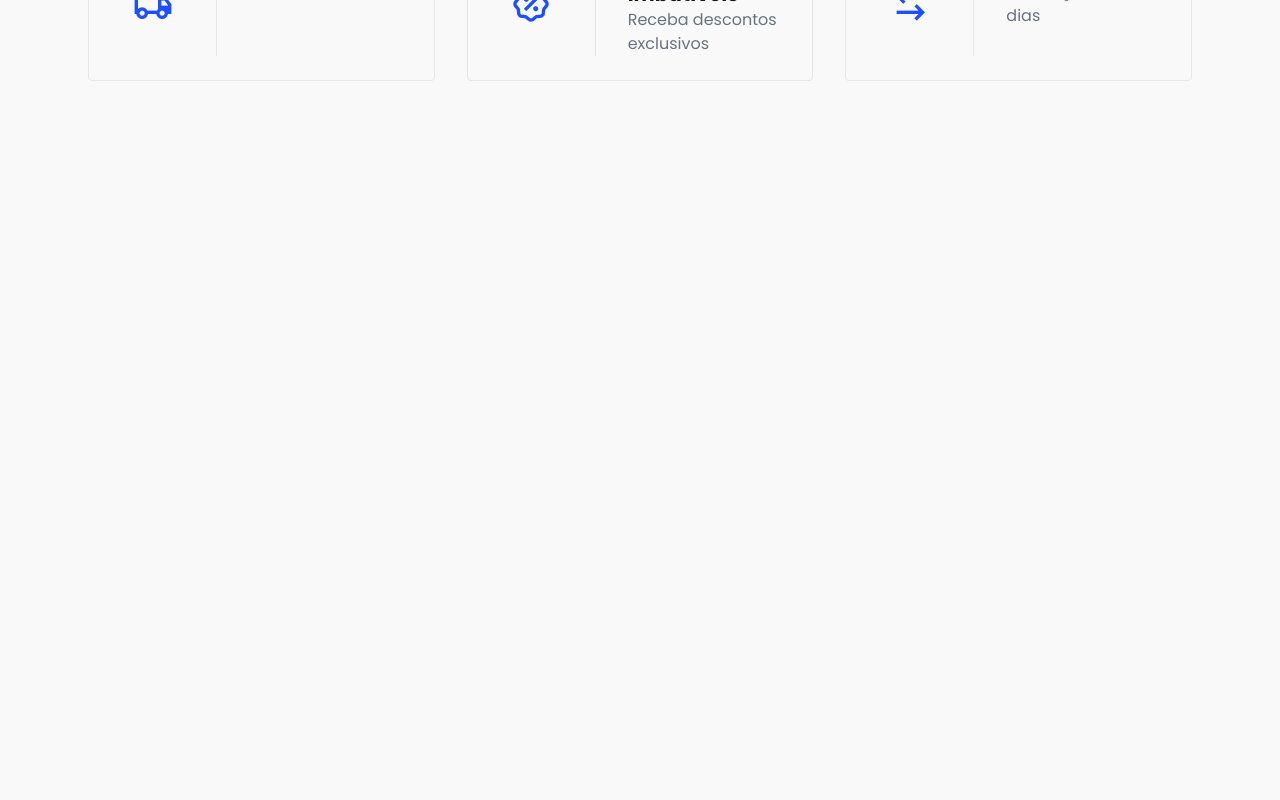
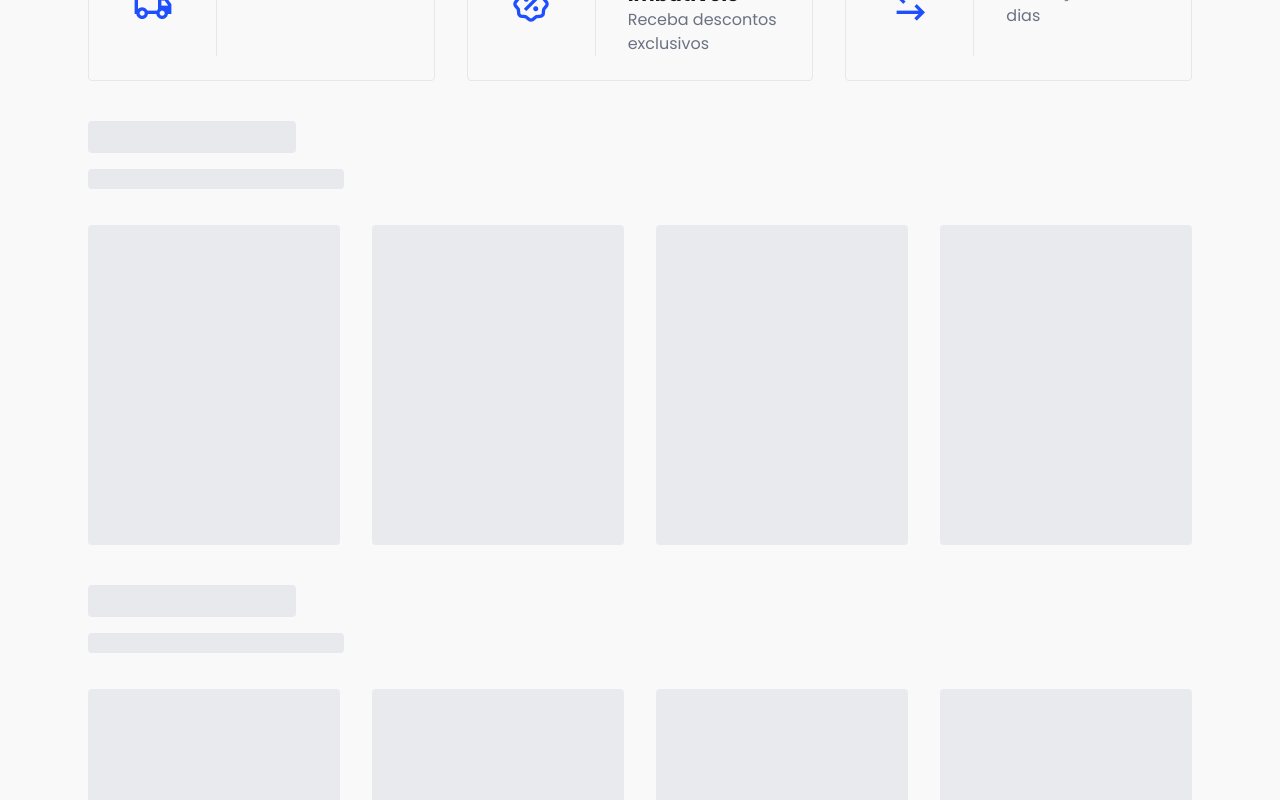
Before and after one commit to Nixwzy/b7store, a Next.js app: page / in a window 1280 px wide. Shown: the part 700-1500 px from the top of the page. Before the commit the page ends 805 px from the top, so only its background shows below. Built offline with nearby package versions, Linux system fonts and the light colour scheme.

Commit message:
feat(page): add ProductListSkeleton component for loading state

```diff
--- a/src/app/(site)/page.tsx
+++ b/src/app/(site)/page.tsx
@@ -1,4 +1,5 @@
 import { Banners } from '@/components/home/banners';
+import { ProductListSkeleton } from '@/components/home/product-list-skeleton';
 import { data } from '@/data';
 import Image from 'next/image';
 
@@ -9,7 +10,10 @@ export default function Page() {
       <div className="flex flex-col md:flex-row gap-4 md:gap-8 mt-6 md:mt-12">
         {/* benefits array in @/data */}
         {data.benefits.map((item) => (
-          <div key={item.title} className="flex flex-1 py-6 border border-gray-200 rounded-sm">
+          <div
+            key={item.title}
+            className="flex flex-1 py-6 border border-gray-200 rounded-sm"
+          >
             <div className="w-32 border-r border-gray-200 flex justify-center items-center">
               <Image src={item.icon} alt="" width={40} height={30} />
             </div>
@@ -20,6 +24,8 @@ export default function Page() {
           </div>
         ))}
       </div>
+      <ProductListSkeleton />
+      <ProductListSkeleton />
     </div>
   );
 }
--- /dev/null
+++ b/src/components/home/product-list-skeleton.tsx
@@ -0,0 +1,17 @@
+export const ProductListSkeleton = () => {
+  return (
+    <div className="mt-10">
+        {/* title */}
+        <div className="bg-gray-200 rounded w-52 h-8 mb-4 mx-auto md:mx-0 animate-pulse"></div>
+         <div className="bg-gray-200 rounded w-64 h-5 mx-auto md:mx-0 animate-pulse"></div>
+
+         {/* grid */}
+         <div className="mt-9 grid grid-cols-1 md:grid-cols-4 gap-8 animate-pulse">
+            <div className="bg-gray-200 h-80 rounded animate-pulse"></div>
+            <div className="bg-gray-200 h-80 rounded animate-pulse"></div>
+            <div className="bg-gray-200 h-80 rounded animate-pulse"></div>
+            <div className="bg-gray-200 h-80 rounded animate-pulse"></div>
+         </div>
+    </div>
+  );
+};
```
